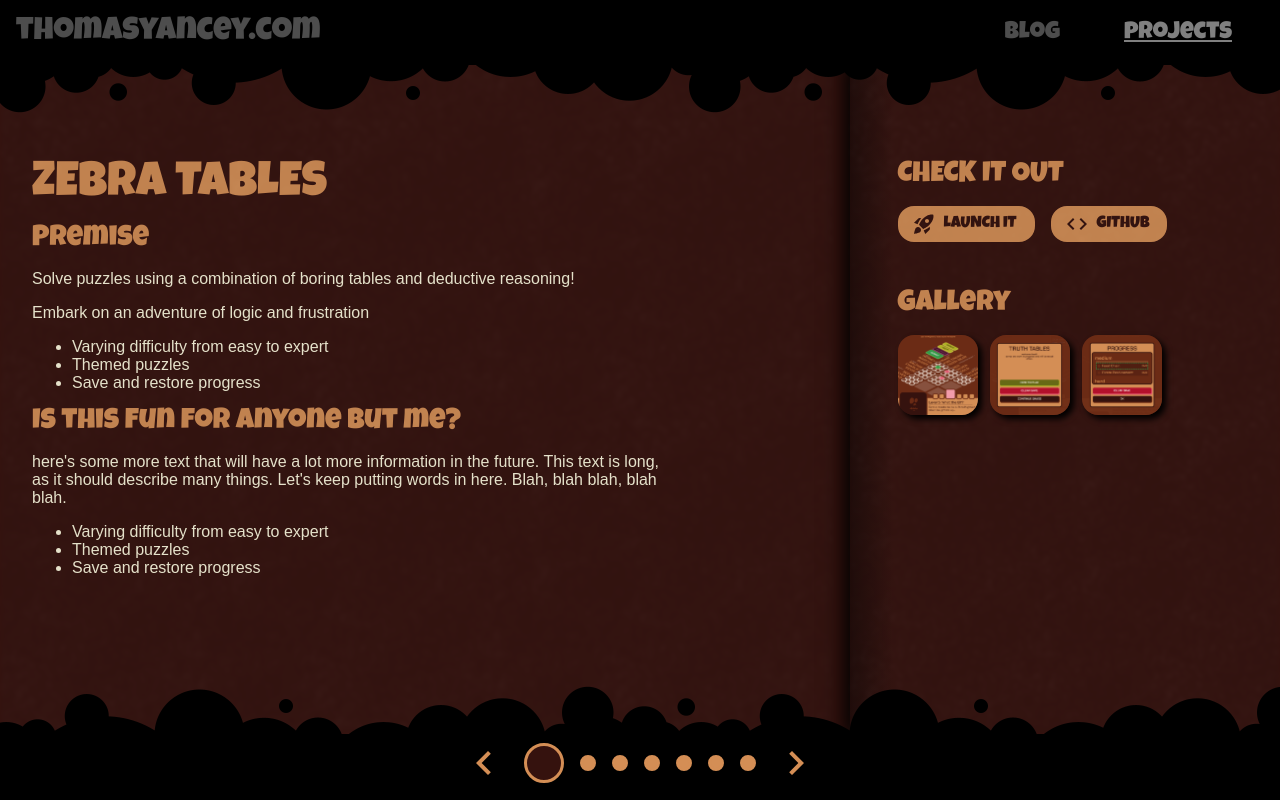
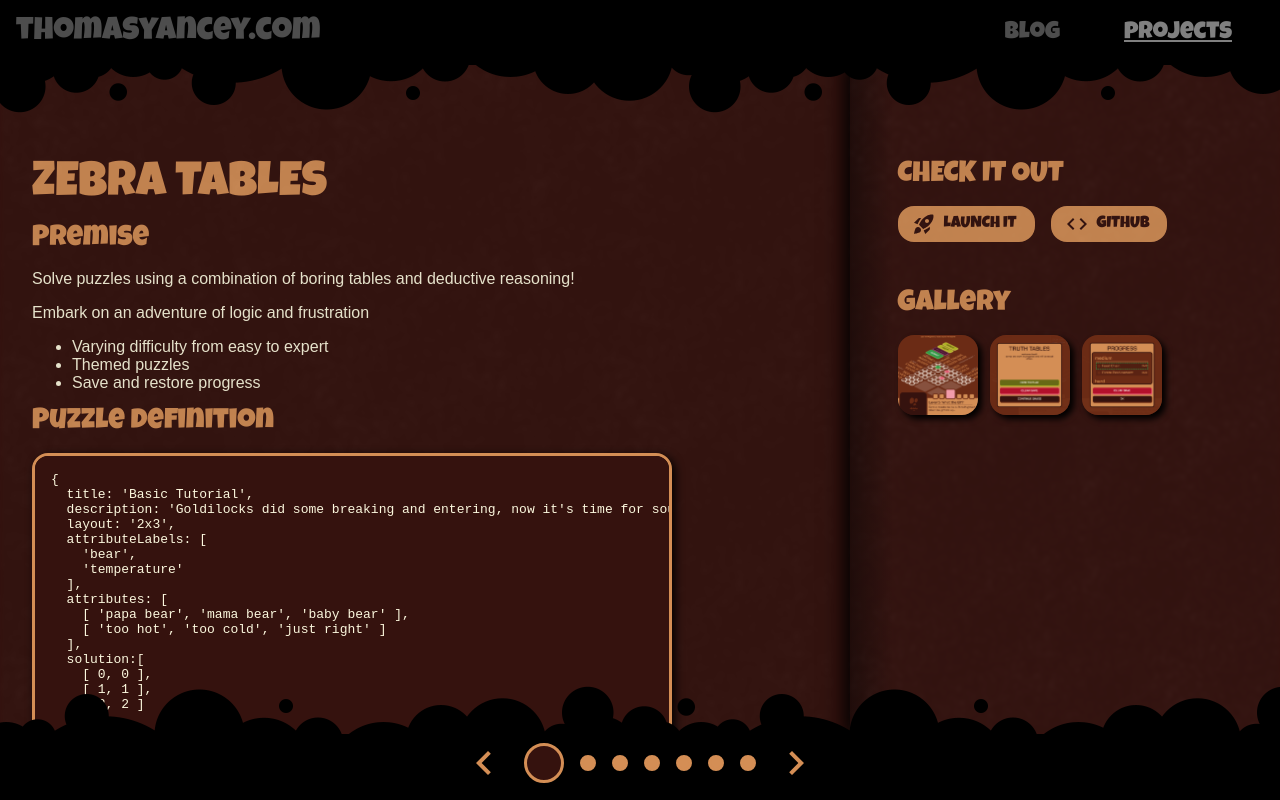
Before and after one commit to thyancey/portfolio, a React (Vite) app: page /#/projects/zebra in a window 1280 px wide. Built offline with nearby package versions, Linux system fonts and the light colour scheme; a web font is replaced by a local one.

Commit message:
add codeblocks

```diff
--- /dev/null
+++ b/src/components/codeblock.tsx
@@ -0,0 +1,28 @@
+import { ReactNode } from 'react';
+import styled from 'styled-components';
+
+interface Props {
+  children: ReactNode;
+}
+
+const ScCode = styled.pre`
+  background-color: var(--theme-bg);
+  color: var(--theme-neutral);
+  border: 3px solid var(--theme-primary);
+  padding: 1rem;
+  overflow: auto;
+  filter: drop-shadow(3px 3px 5px black);
+  border-radius: 1rem;
+
+  font-family: monospace;
+`;
+
+function Codeblock({ children }: Props) {
+  return (
+    <ScCode>
+      <code>{children}</code>
+    </ScCode>
+  );
+}
+
+export default Codeblock;
--- a/src/components/content/content_slots.tsx
+++ b/src/components/content/content_slots.tsx
@@ -1,3 +1,5 @@
+import Codeblock from '../codeblock';
+
 function Content() {
   return (
     <>
@@ -18,6 +20,30 @@ function Content() {
       </ul>
 
       <h3>{'Rouge-like Elements'}</h3>
+
+      <Codeblock>{
+`{
+  title: 'Basic Tutorial',
+  description: 'Goldilocks did some breaking and entering, now it\'s time for soup.',
+  layout: '2x3',
+  attributeLabels: [
+    'bear',
+    'temperature'
+  ],
+  attributes: [
+    [ 'papa bear', 'mama bear', 'baby bear' ],
+    [ 'too hot', 'too cold', 'just right' ]
+  ],
+  solution:[
+    [ 0, 0 ],
+    [ 1, 1 ],
+    [ 2, 2 ]
+  ],
+  hints:[
+    ['The parent\'s porridge wasn\'t good enough for golidlocks.', 'face1'],
+    ['Mama bear eats her food straight from the fridge.', 'skull']
+  ],
+}`    }</Codeblock>
       <p>
         {
           'Spin the reels of fortune in a world of slot machines, where excitement and anticipation reign supreme. The clinking of coins, the flashing lights, and the thrilling soundtracks create an immersive gaming experience that keeps players coming back for more.'
--- a/src/components/content/content_zebra.tsx
+++ b/src/components/content/content_zebra.tsx
@@ -1,32 +1,47 @@
+import Codeblock from '../codeblock';
+
 function Content() {
   return (
     <>
       <h2>{'ZEBRA TABLES'}</h2>
+
       <h3>{'Premise'}</h3>
       <p>{'Solve puzzles using a combination of boring tables and deductive reasoning!'}</p>
-      <p>
-        {
-          'Embark on an adventure of logic and frustration'
-        }
-      </p>
+      <p>{'Embark on an adventure of logic and frustration'}</p>
       <ul>
-        <li>
-          {'Varying difficulty from easy to expert'}
-        </li>
+        <li>{'Varying difficulty from easy to expert'}</li>
         <li>{`Themed puzzles`}</li>
         <li>{'Save and restore progress'}</li>
       </ul>
 
-      <h3>{'Is this fun for anyone but me?'}</h3>
+      <h3>{'Puzzle definition'}</h3>
+      <Codeblock>{`{
+  title: 'Basic Tutorial',
+  description: 'Goldilocks did some breaking and entering, now it\'s time for soup.',
+  layout: '2x3',
+  attributeLabels: [
+    'bear',
+    'temperature'
+  ],
+  attributes: [
+    [ 'papa bear', 'mama bear', 'baby bear' ],
+    [ 'too hot', 'too cold', 'just right' ]
+  ],
+  solution:[
+    [ 0, 0 ],
+    [ 1, 1 ],
+    [ 2, 2 ]
+  ],
+  hints:[
+    ['The parent\'s porridge wasn\'t good enough for golidlocks.', 'face1'],
+    ['Mama bear eats her food straight from the fridge.', 'skull']
+  ],
+}`}</Codeblock>
       <p>
-        {
-          `here's some more text that will have a lot more information in the future. This text is long, as it should describe many things. Let's keep putting words in here. Blah, blah blah, blah blah.`
-        }
+        {`here's some more text that will have a lot more information in the future. This text is long, as it should describe many things. Let's keep putting words in here. Blah, blah blah, blah blah.`}
       </p>
       <ul>
-        <li>
-          {'Varying difficulty from easy to expert'}
-        </li>
+        <li>{'Varying difficulty from easy to expert'}</li>
         <li>{`Themed puzzles`}</li>
         <li>{'Save and restore progress'}</li>
       </ul>
```
